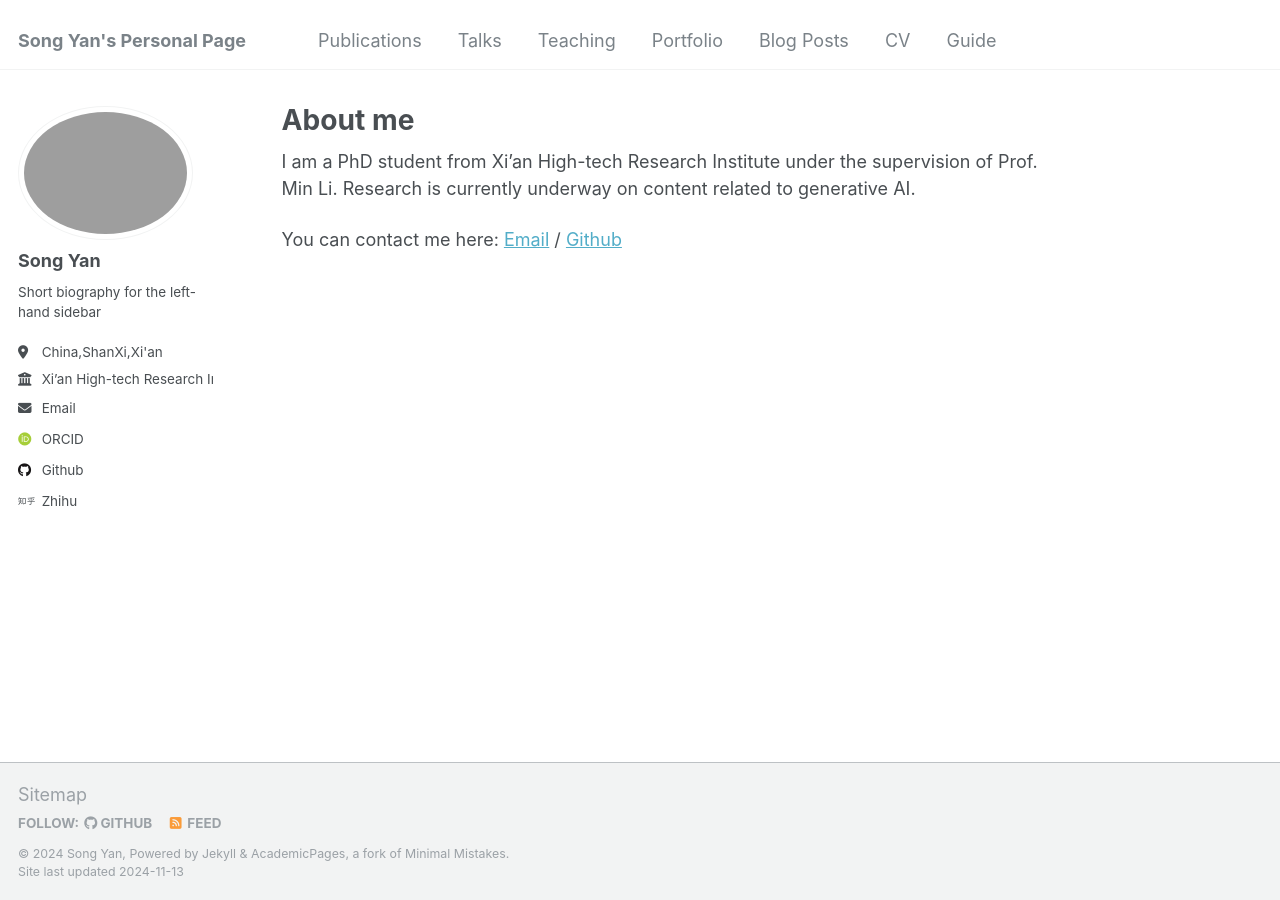
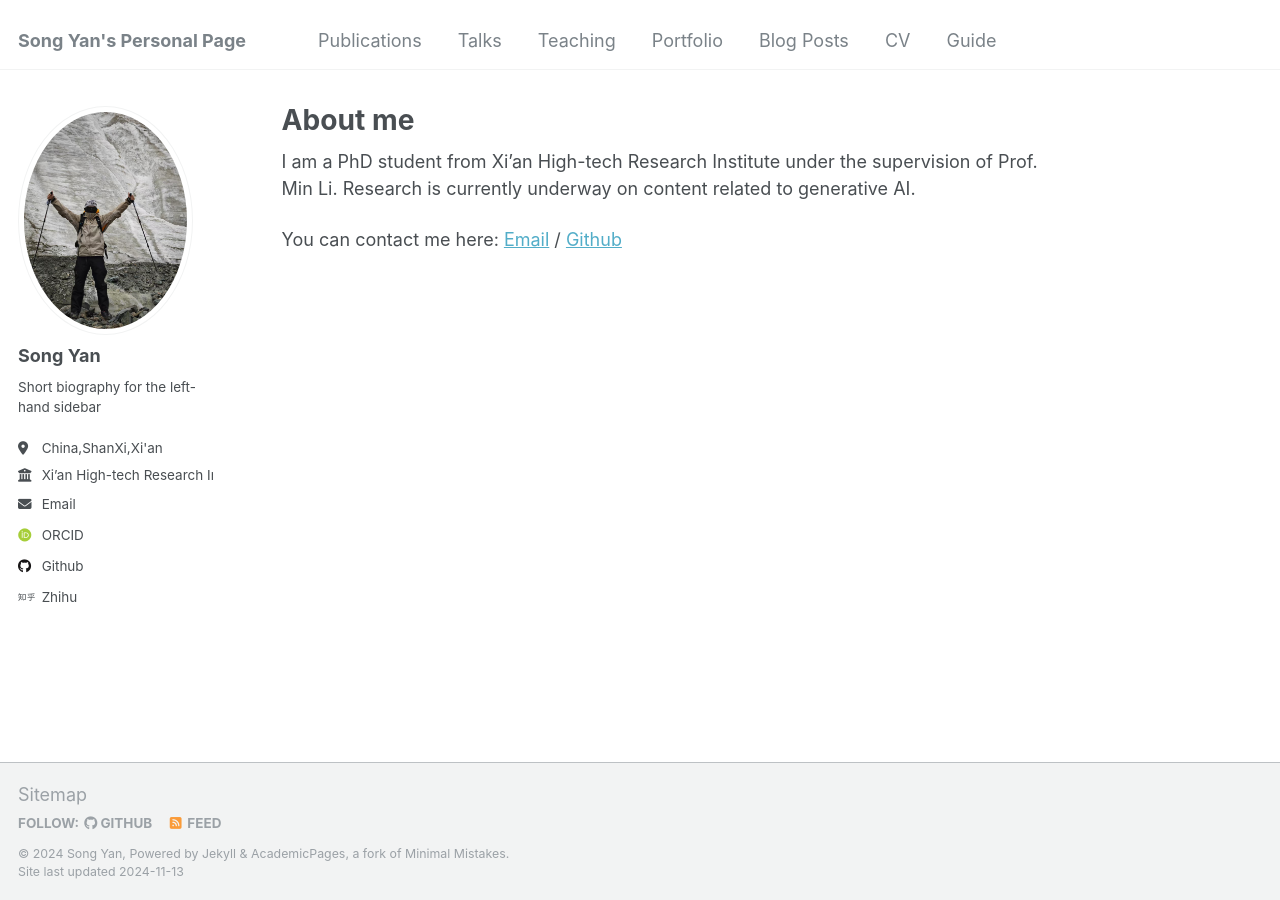
Before and after one commit to SongYan888/SongYan888.github.io, a Jekyll site: the page built from _pages/about.md, in a window 1280 px wide. Built offline with Jekyll 4.4.1, drawn with Linux system fonts in a browser that asks for light colours; some web fonts are replaced.

Commit message:
Update _config.yml

```diff
--- a/_config.yml
+++ b/_config.yml
@@ -21,7 +21,7 @@ repository               : "academicpages/academicpages.github.io"
 #               Additional customization can be done by editing /_includes/author-profile.html
 author:
   # Biographic information
-  avatar           : "personalimg.png"
+  avatar           : "personaimg.png"
   name             : "Song Yan"
   pronouns         : # example: "she/her"
   bio              : "Short biography for the left-hand sidebar"
```
